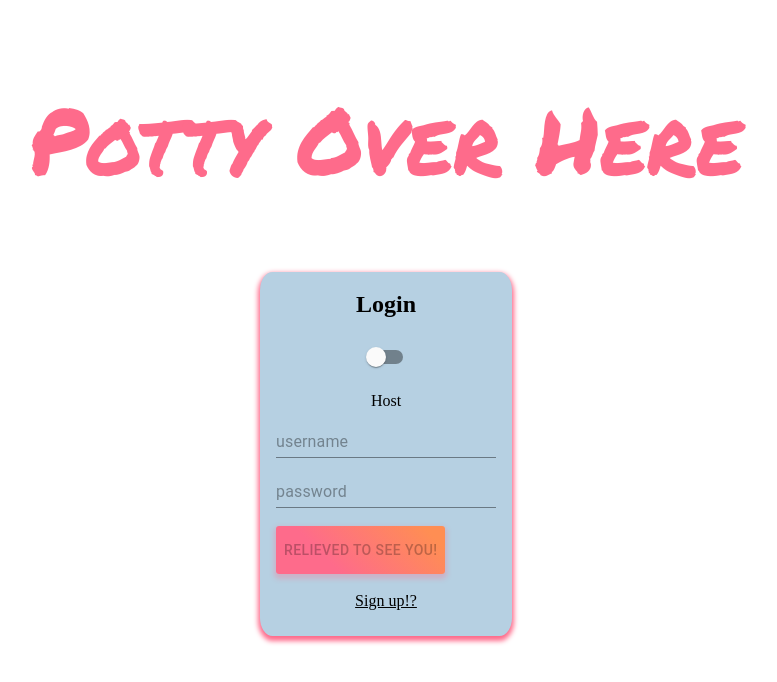
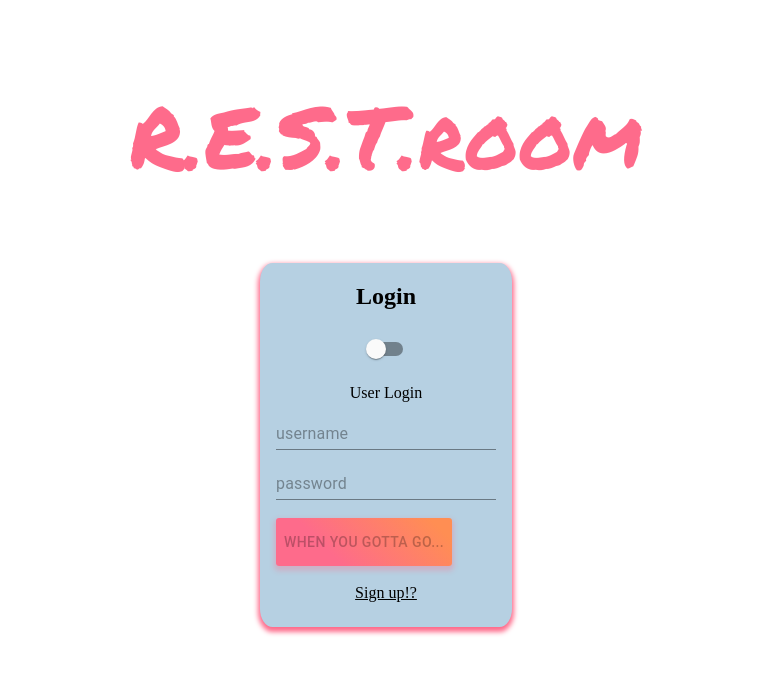
Before and after one commit to teamShapeUps/NextRoom, a React app: page / in a window 1280 px wide. Shown: the top 682 px of the page, without its empty margins (254-1031 px from the left). Built offline with nearby package versions, Linux system fonts and the light colour scheme.

Commit message:
Fixed fontSize error on loginForm. Set default login state to be User instead of Host. Set loginForm text to say "User Login" and "Host Login" instead of just User and Host. This should avoid confusion.

```diff
--- a/client/Components/loginForm.jsx
+++ b/client/Components/loginForm.jsx
@@ -7,6 +7,13 @@ import {
 import { Redirect, useHistory } from 'react-router-dom';
 
 const useStyles = makeStyles({
+  text: {
+    ontSize: 15,
+    fontFamily: [
+      'Eurostile',
+      'cursive',
+    ].join(',')
+  },
   button: {
     // display:'flex',
     // flexDirection: 'row',
@@ -54,8 +61,8 @@ const useStyles = makeStyles({
 
 const theme = createMuiTheme({
   typography: {
-    fontSize: '300px',
-    fontSize: '80',
+    // fontSize: '300px',
+    fontSize: 75,
     fontFamily: [
       'Permanent Marker',
       'cursive',
@@ -72,7 +79,7 @@ export default function LoginForm() {
   const [password, setPassword] = useState('');
   // const [count, setCount] = useState(0);
   const [checked, setChecked] = useState(false);
-  const [isUser, setUser] = useState(false);
+  const [isUser, setUser] = useState(true);
   const [createUsername, setCreateUsername] = useState('');
   const [createPassword, setCreatePassword] = useState('');
 
@@ -163,13 +170,14 @@ export default function LoginForm() {
     <section>
       <ThemeProvider theme={theme}>
         <div className={classes.title}>
-          <Typography>Potty Over Here</Typography>
+          {/* <Typography>Potty Over Here</Typography> */}
+          <Typography>R.E.S.T.room</Typography>
         </div>
       </ThemeProvider>
       <div className={classes.div}>
         <h1>{checked ? 'Sign Up' : 'Login'}</h1>
         <Switch onChange={() => setUser(!isUser)} className={classes.toggle} />
-        <p>{isUser ? 'User' : 'Host'}</p>
+        <p>{isUser ? 'User Login' : 'Host Login'}</p>
         <Box className={classes.box}>
           <Collapse in={!checked} orientation="horizontal">
             <TextField placeholder="username" onChange={(e) => setUsername(e.target.value)} />
```
